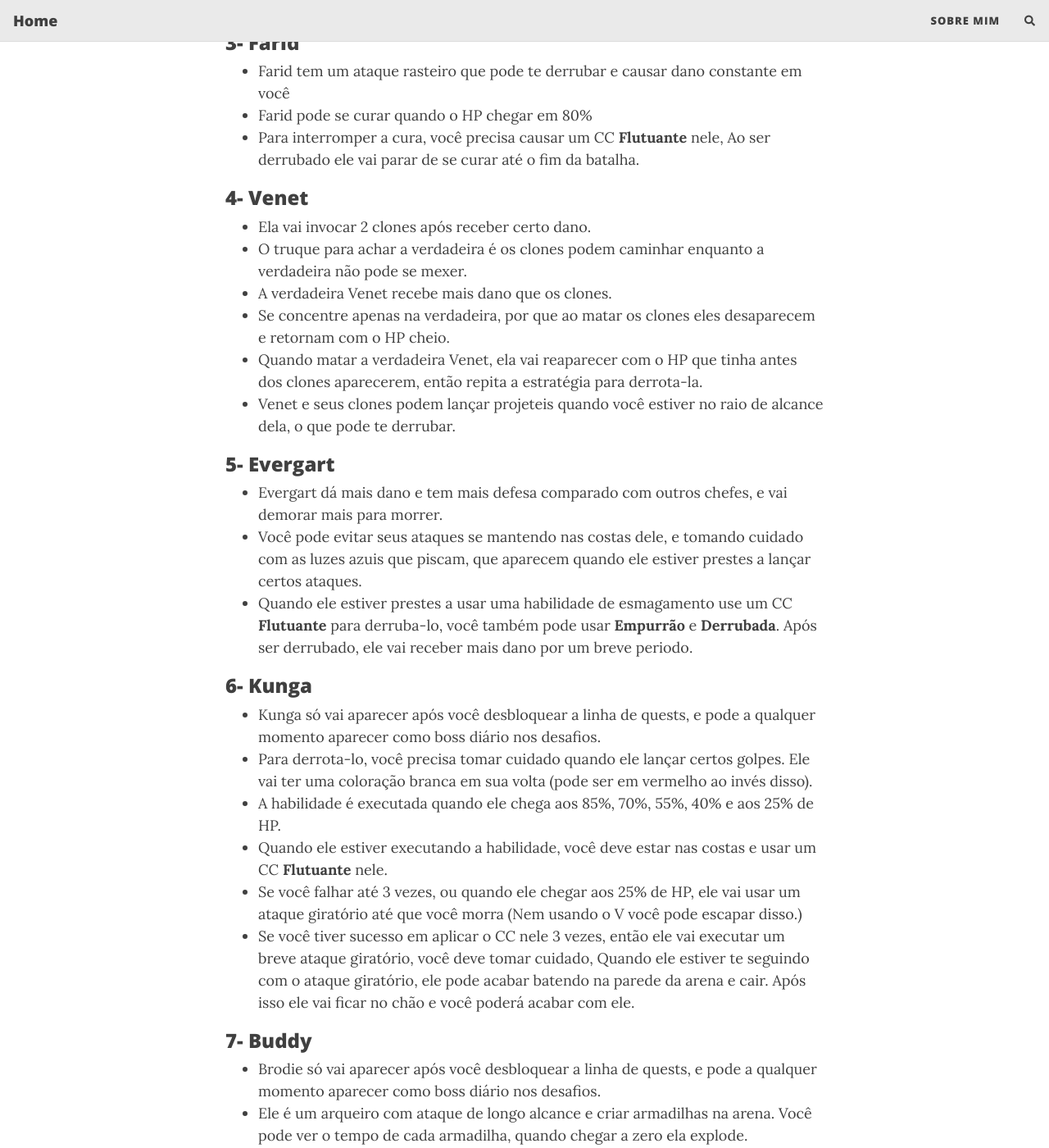
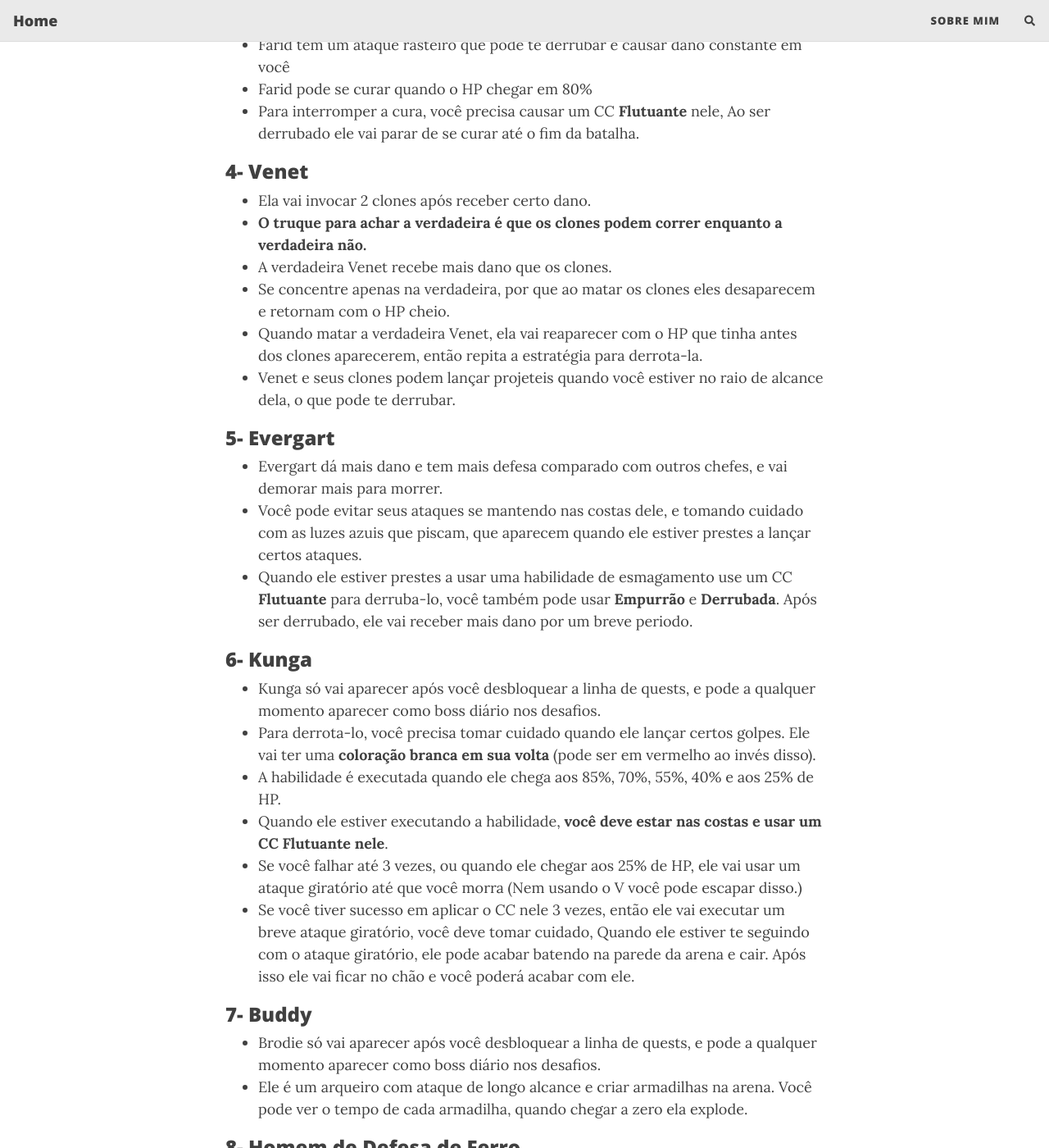
Before and after one commit to marcosfs93/marcosfs93.github.io, a Jekyll site: the page built from _posts/2023-08-30-inferno-imortal-mecanicas-dos-chefes.md, in a window 1280 px wide and 1400 px high, scrolled down 1857 px. Shown: the whole window at 82% size. Built offline with Jekyll 4.4.1, drawn with Linux system fonts in a browser that asks for light colours; nearby versions of some CDN libraries; comment, search, counter and statistics services are not loaded; some of the changed text lies outside the part shown.

Commit message:
Update 2023-08-30-inferno-imortal-mecanicas-dos-chefes.md

```diff
--- a/_posts/2023-08-30-inferno-imortal-mecanicas-dos-chefes.md
+++ b/_posts/2023-08-30-inferno-imortal-mecanicas-dos-chefes.md
@@ -39,7 +39,7 @@
 19. [Caroxya](#19--caroxya)
 
 ### 1- Rakan
-Basta atacar e se proteger dos ataques, não há mecanicas para esse boss.
+- Basta atacar e se proteger dos ataques, não há mecanicas para esse boss.
 
 ### 2- Valkin
 - Valkin pode a qualquer momento bater no chão, o que vai criar uma névoa ou nuvem violeta
@@ -54,7 +54,7 @@
 
 ### 4- Venet
 - Ela vai invocar 2 clones após receber certo dano.
-- O truque para achar a verdadeira é os clones podem caminhar enquanto a verdadeira não pode se mexer.
+- **O truque para achar a verdadeira é que os clones podem correr enquanto a verdadeira não.**
 - A verdadeira Venet recebe mais dano que os clones.
 - Se concentre apenas na verdadeira, por que ao matar os clones eles desaparecem e retornam com o HP cheio.
 - Quando matar a verdadeira Venet, ela vai reaparecer com o HP que tinha antes dos clones aparecerem, então repita a estratégia para derrota-la.
@@ -67,9 +67,9 @@
 
 ### 6- Kunga
 - Kunga só vai aparecer após você desbloquear a linha de quests, e pode a qualquer momento aparecer como boss diário nos desafios.
-- Para derrota-lo, você precisa tomar cuidado quando ele lançar certos golpes. Ele vai ter uma coloração branca em sua volta (pode ser em vermelho ao invés disso).
+- Para derrota-lo, você precisa tomar cuidado quando ele lançar certos golpes. Ele vai ter uma **coloração branca em sua volta** (pode ser em vermelho ao invés disso).
 - A habilidade é executada quando ele chega aos 85%, 70%, 55%, 40% e aos 25% de HP.
-- Quando ele estiver executando a habilidade, você deve estar nas costas e usar um CC **Flutuante** nele.
+- Quando ele estiver executando a habilidade, **você deve estar nas costas e usar um CC Flutuante nele**.
 - Se você falhar até 3 vezes, ou quando ele chegar aos 25% de HP, ele vai usar um ataque giratório até que você morra (Nem usando o V você pode escapar disso.)
 - Se você tiver sucesso em aplicar o CC nele 3 vezes, então ele vai executar um breve ataque giratório, você deve tomar cuidado, Quando ele estiver te seguindo com o ataque giratório, ele pode acabar batendo na parede da arena e cair. Após isso ele vai ficar no chão e você poderá acabar com ele.
 
@@ -111,7 +113,7 @@
 - Ele não é muito difícil de achar quando você sabe que procura por ele, devido ao seu comportamento único de não atacar e, em vez disso, fugir e tentar encontrar um local distante de você para ficar parado.
 - Kaua irá então para o meio da arena e convocará mais esqueletos arqueiros junto com 2 esqueletos de elite desta vez (um com machado duplo e outro com escudo).
 - Ignore os Arqueiros Esqueletos por enquanto e concentre-se nas elites.
-- Ambos os esqueletos de elite devem morrer ao mesmo tempo , se não morrerem ao mesmo tempo serão convocados novamente.
+- **Ambos os esqueletos de elite devem morrer ao mesmo tempo** , se não morrerem ao mesmo tempo serão convocados novamente.
 - Aquele com o escudo é tank e deve ser focado primeiro, o que não é tão difícil. No entanto, aquele com machados duplos irá cavar no subsolo periodicamente e quando ele voltar, poderá causar CC em você (ignorando as habilidades de proteção).
 - Depois de matar os dois elites ao mesmo tempo, agora você precisa encontrar o esqueleto arqueiro com mais HP novamente e desta vez reduzir para 30% de HP.
 - Finalmente, Kaua irá convocar 4 esqueletos de elite (2 com machados duplos e 2 com escudos). Desta vez você deve matar todos os 4 elites ao mesmo tempo, repetindo o mesmo processo de antes.
@@ -129,7 +131,7 @@
 ### 14- Duran
 - Duran aparece pela primeira vez como chefe final em seu teste de promoção ao TET. Ele então terá a chance de aparecer em seu desafio diário assim que você alcançar o TET.
 - Para derrotar Duran, você deve primeiro ficar na frente dele e esperar ser atacado por ele. Ele usará 2 CC diferentes em você, que você deve observar atentamente.
-- Depois que ele usar o CC, você deverá usar o mesmo tipo de CC nele na mesma ordem.
+- Depois que ele usar o CC, **você deverá usar o mesmo tipo de CC nele na mesma ordem**.
 
 Por exemplo, se ele causar rigidez e depois derrubada, você deve usar uma rigidez e então derrubar ele nessa ordem.
 
@@ -149,7 +151,7 @@
 - Assim que ela atingir aproximadamente 80% do HP, ela invocará um companheiro urso que rolará periodicamente em sua direção.
 - Ascendra também irá se buffar com um buff de DP e dano adicional. À medida que ela sofre mais dano, ela fará uma animação onde brilhará em branco.
 - Você também pode causar dano ao urso dela e, se ele sofrer dano suficiente, ele se moverá para a entrada da arena e se curará completamente, antes de rolar mais forte em sua direção.
-- Assim que Ascendra estiver brilhando em branco, você deve se mover para uma posição em que o rolamento do urso atinja Ascendra e a derrube.
+- Assim que Ascendra estiver brilhando em branco, **você deve se mover para uma posição em que o rolamento do urso atinja Ascendra e a derrube**.
 - Se o urso rolar sobre Ascendra, ele removerá o buff de DP, permitindo que você cause dano a ela de maneira adequada. Esta mecânica será repetida quando Ascendra estiver com 60%, 40% e 20% de HP.
 
 ### 16- Solaria
@@ -185,7 +187,7 @@
 **Para a fase 3**, Caroxya levantará imediatamente as mãos e atacará um grande ataque AOE roxo.
 - Durante esse tempo, você sofrerá danos repetidamente se estiver dentro da área roxa.
 - A área também se amplia gradualmente e posteriormente causará um ataque explosivo. Quando Caroxya estiver prestes a fazer o ataque explosivo, ela começará a piscar em vermelho. Ela também receberá um buff de AP em sua barra de HP.
-- Você deve usar um Empurrão ou Flutuante quando Caroxya começar a piscar em vermelho para interrompê-la, removendo o buff e debuffando-a.
+- **Você deve usar um Empurrão ou Flutuante quando Caroxya começar a piscar em vermelho** para interrompê-la, removendo o buff e debuffando-a.
 - Agora você pode causar dano normalmente e usar qualquer CC livremente. Ela pode começar a carregar o AOE roxo novamente e você apenas repete a mecânica.
 
 Este artigo é uma tradução do guia no Black Desert Foundry
```
Also changed, not shown: other parts of _posts/2023-08-30-inferno-imortal-mecanicas-dos-chefes.md (+2 -0 lines).
